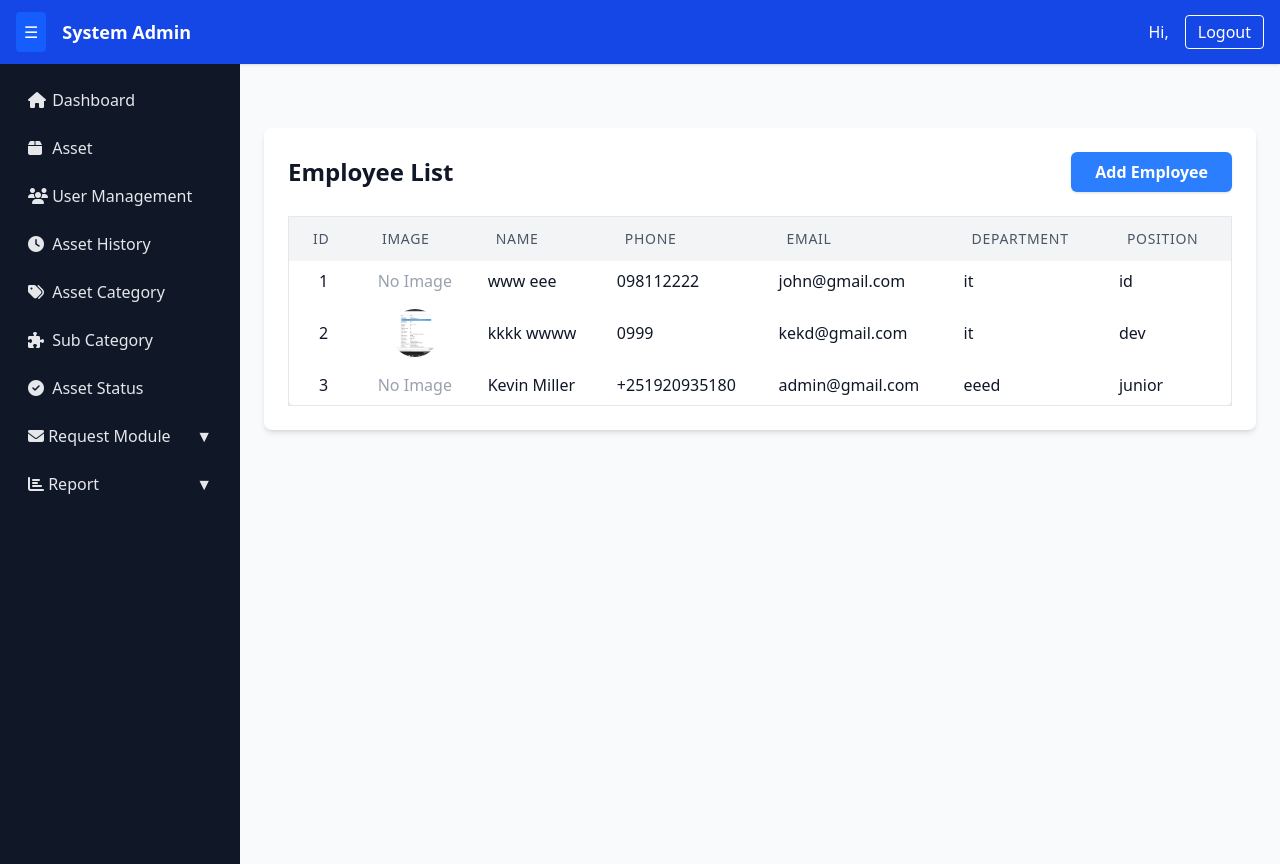
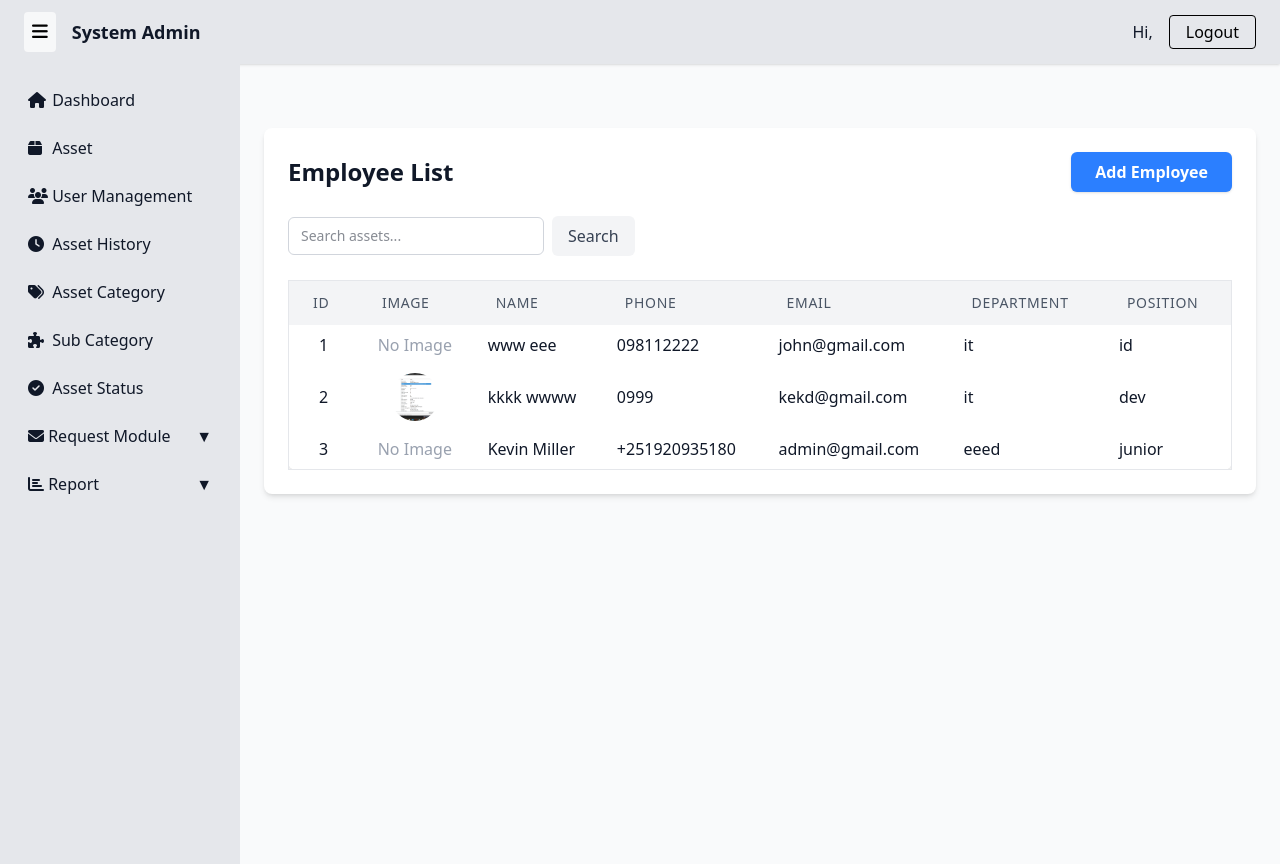
Before and after one commit to cherubkira/Asset-Management-System, a Django app: page /asset/employees/ in a window 1280 px wide. Run offline with Django 5.2, Linux system fonts and the light colour scheme; data comes from the database, SQL or seed files in the repository; style sheets or scripts are compiled from the project's sources.

Commit message:
make some change on views to make search

```diff
--- a/asset1/apps.py
+++ b/asset1/apps.py
@@ -1,6 +1,8 @@
 from django.apps import AppConfig
-
 
 class Asset1Config(AppConfig):
     default_auto_field = 'django.db.models.BigAutoField'
     name = 'asset1'
+
+    def ready(self):
+        import asset1.signals
--- a/asset1/templates/asset1/asset_detail.html
+++ b/asset1/templates/asset1/asset_detail.html
@@ -1,4 +1,4 @@
-{% extends "asset1/sidebar.html" %}
+<!-- {% extends "asset1/sidebar.html" %}
 {% block content %}
 <h2>{{ object.name }}</h2>
 <p>Category: {{ object.category }}</p>
@@ -14,4 +14,4 @@
     <li>No history</li>
   {% endfor %}
 </ul>
-{% endblock %}
+{% endblock %} -->
--- a/asset1/templates/asset1/employee_list.html
+++ b/asset1/templates/asset1/employee_list.html
@@ -13,6 +13,22 @@
         </a>
     </div>
 
+     <!-- Search -->
+  <form method="get" class="flex items-center gap-2 mb-6">
+    <input
+      type="text"
+      name="find_asset"
+      placeholder="Search assets..."
+      value="{{ request.GET.find_asset }}"
+      class="w-64 border border-gray-300 rounded-md px-3 py-2 text-sm focus:outline-none focus:ring-2 focus:ring-blue-500 focus:border-blue-500"
+    />
+    <button
+      type="submit"
+      class="px-4 py-2 bg-gray-100 text-gray-700 font-medium rounded-md hover:bg-gray-200 transition-colors duration-200"
+    >
+      Search
+    </button>
+  </form>
 
     <div class="overflow-x-auto">
         <table id="employeeTable" class="min-w-full bg-white border border-gray-200 rounded-lg shadow-md">
--- a/asset1/templates/asset1/sidebar.html
+++ b/asset1/templates/asset1/sidebar.html
@@ -1,29 +1,32 @@
+
 {% extends "asset1/base.html" %}
 
 {% block navbar %}
-<nav class="bg-blue-700 text-white shadow flex justify-between items-center px-4 py-3 transition-all duration-300"
-     id="navbar">
+<nav class="bg-gray-200 shadow flex justify-between items-center px-6 py-3 transition-all duration-300" id="navbar">
   <div class="flex items-center space-x-4">
     <!-- Sidebar toggle -->
-    <button id="sidebar-toggle" class="p-2 bg-blue-600 rounded hover:bg-blue-500">
-      ☰
+    <button id="sidebar-toggle" class="p-2 bg-white/70 rounded hover:bg-white text-black transition">
+      <i class="fa-solid fa-bars text-lg"></i>
     </button>
-    <h3 class="text-lg font-semibold">System Admin</h3>
+    <h3 class="text-lg font-semibold text-dark:bg-gray-800">System Admin</h3>
   </div>
 
   <div class="flex items-center space-x-4">
-    <span>Hi, {{ user.get_username }}</span>
+    <span class="text-dark:bg-gray-800 font-medium">Hi, {{ user.get_username }}</span>
     <form method="post" action="{% url 'asset1:logout' %}">
       {% csrf_token %}
       <button
         type="submit"
-        class="px-3 py-1 border border-white rounded hover:bg-white hover:text-blue-700 transition"
+        class="px-4 py-1 border border-black rounded text-black font-medium hover:bg-black hover:text-white transition"
       >
         Logout
       </button>
     </form>
   </div>
 </nav>
+
+
+
 {% endblock %}
 
 {% block content %}
@@ -31,36 +34,36 @@
 <div id="dashboard-wrapper" class="flex min-h-screen transition-all duration-300">
 
   <!-- Sidebar -->
-  <aside id="sidebar" class="w-60 bg-gray-900 text-gray-200 p-4 space-y-2 transition-all duration-300">
-    <a href="{% url 'asset1:dashboard' %}" class="block px-3 py-2 rounded hover:bg-gray-800"><i class="fas fa-home w-5"></i> Dashboard</a>
-    <a href="{% url 'asset1:asset_list' %}" class="block px-3 py-2 rounded hover:bg-gray-800"><i class="fas fa-box w-5"></i> Asset</a>
-    <a href="{% url 'asset1:employee_list' %}" class="block px-3 py-2 rounded hover:bg-gray-800"><i class="fas fa-users w-5"></i> User Management</a>
-    <a href="{% url 'asset1:asset_history' %}" class="block px-3 py-2 rounded hover:bg-gray-800"><i class="fas fa-clock w-5"></i> Asset History</a>
-    <a href="{% url 'asset1:asset_category' %}" class="block px-3 py-2 rounded hover:bg-gray-800"> <i class="fas fa-tags w-5"></i> Asset Category</a>
-    <a href="{% url 'asset1:subcategory_list' %}" class="block px-3 py-2 rounded hover:bg-gray-800"> <i class="fas fa-puzzle-piece w-5"></i> Sub Category</a>
-    <a href="{% url 'asset1:asset_status' %}" class="block px-3 py-2 rounded hover:bg-gray-800"><i class="fas fa-check-circle w-5"></i> Asset Status</a>
+  <aside id="sidebar" class="w-60 bg-gray-200 text-dark:bg-gray-800 p-4 space-y-2 transition-all duration-300">
+    <a href="{% url 'asset1:dashboard' %}" class="block px-3 py-2 rounded hover:bg-gray-200"><i class="fas fa-home w-5"></i> Dashboard</a>
+    <a href="{% url 'asset1:asset_list' %}" class="block px-3 py-2 rounded hover:bg-gray-200"><i class="fas fa-box w-5"></i> Asset</a>
+    <a href="{% url 'asset1:employee_list' %}" class="block px-3 py-2 rounded hover:bg-gray-200"><i class="fas fa-users w-5"></i> User Management</a>
+    <a href="{% url 'asset1:asset_history' %}" class="block px-3 py-2 rounded hover:bg-gray-200"><i class="fas fa-clock w-5"></i> Asset History</a>
+    <a href="{% url 'asset1:asset_category' %}" class="block px-3 py-2 rounded hover:bg-gray-200"> <i class="fas fa-tags w-5"></i> Asset Category</a>
+    <a href="{% url 'asset1:subcategory_list' %}" class="block px-3 py-2 rounded hover:bg-gray-200"> <i class="fas fa-puzzle-piece w-5"></i> Sub Category</a>
+    <a href="{% url 'asset1:asset_status' %}" class="block px-3 py-2 rounded hover:bg-gray-200"><i class="fas fa-check-circle w-5"></i> Asset Status</a>
 
     <!-- Request Module -->
     <details class="group">
-      <summary class="cursor-pointer px-3 py-2 rounded hover:bg-gray-800 flex justify-between items-center">
+      <summary class="cursor-pointer px-3 py-2 rounded hover:bg-gray-200 flex justify-between items-center">
         <span><i class="fas fa-envelope"></i> Request Module</span>
         <span class="group-open:rotate-180 transition-transform">▼</span>
       </summary>
       <div class="pl-5 mt-1 space-y-1">
-        <a href="{% url 'asset1:asset_request_list' %}" class="block px-2 py-1 rounded hover:bg-gray-800">Asset Request</a>
-        <a href="{% url 'asset1:asset_issue_list' %}" class="block px-2 py-1 rounded hover:bg-gray-800">Asset Issue</a>
+        <a href="{% url 'asset1:asset_request_list' %}" class="block px-2 py-1 rounded hover:bg-gray-200">Asset Request</a>
+        <a href="{% url 'asset1:asset_issue_list' %}" class="block px-2 py-1 rounded hover:bg-gray-200">Asset Issue</a>
       </div>
     </details>
 
     <!-- Report Module -->
     <details class="group">
-      <summary class="cursor-pointer px-3 py-2 rounded hover:bg-gray-800 flex justify-between items-center">
+      <summary class="cursor-pointer px-3 py-2 rounded hover:bg-gray-200 flex justify-between items-center">
         <span><i class="fas fa-chart-bar"></i> Report</span>
         <span class="group-open:rotate-180 transition-transform">▼</span>
       </summary>
       <div class="pl-5 mt-1 space-y-1">
-        <a href="#" class="block px-2 py-1 rounded hover:bg-gray-800">Asset Info</a>
-        <a href="#" class="block px-2 py-1 rounded hover:bg-gray-800">Asset Allocation</a>
+        <a href="#" class="block px-2 py-1 rounded hover:bg-gray-200">Asset Info</a>
+        <a href="#" class="block px-2 py-1 rounded hover:bg-gray-200">Asset Allocation</a>
       </div>
     </details>
   </aside>
@@ -83,10 +86,10 @@
   toggleBtn.addEventListener('click', () => {
     sidebar.classList.toggle('w-60');
     sidebar.classList.toggle('w-16');
-    mainContent.classList.toggle('ml-60'); // shift content when expanded
-    mainContent.classList.toggle('ml-16'); // shift content when collapsed
+    mainContent.classList.toggle('ml-60');
+    mainContent.classList.toggle('ml-16');
 
-    // hide text in sidebar links when collapsed
+
     sidebar.querySelectorAll('a, summary span').forEach(el => {
       if (sidebar.classList.contains('w-16')) {
         if(!el.querySelector('svg')) el.style.display = 'none';
--- a/asset1/views.py
+++ b/asset1/views.py
@@ -7,7 +7,7 @@ from .models import EmployeeList,Category,SubCategory,IssueReport
 from .forms import EmployeeForm, CategoryForm, SubCategoryForm, AssetRequestForm
 from django.contrib import messages
 from django.db.models import Q
-from django.contrib.auth import get_user_model
+
 
 
 
@@ -106,7 +106,19 @@ def employee_create(request):
     return render(request, 'asset1/employee_list_form.html', {'form': form})
 
 def employee_list(request):
-    employees = EmployeeList.objects.all()
+    query = request.GET.get('find_asset', '')
+    if query:
+        employees = EmployeeList.objects.filter(
+            Q(first_name__icontains=query) |
+            Q(last_name__icontains=query) |
+            Q(email__icontains=query) |
+            Q(phone_number__icontains=query) |
+            Q(department__icontains=query) |
+            Q(id__icontains=query)
+        )
+    else:
+        employees = EmployeeList.objects.all()
+
     return render(request, 'asset1/employee_list.html', {'employees': employees})
 
 def category_list(request):
@@ -157,14 +169,31 @@ def asset_delete(request, pk):
 
 
 def asset_request_list(request):
+    requests = (
+        AssetRequest.objects
+        .select_related("requester", "category", "asset")
+        .all()
+        .order_by("-requested_at")
+    )
+    return render(request, "asset1/request_list.html", {"requests": requests})
 
-    requests = AssetRequest.objects.select_related('asset', 'requester', 'category').all().order_by('-requested_at')
-    return render(request, 'asset1/request_list.html', {'requests': requests})
+def create_asset_request(request):
+    if request.method == "POST":
+        form = AssetRequestForm(request.POST)
+        if form.is_valid():
+            asset_request = form.save(commit=False)
+            asset_request.requester = request.user
+            asset_request.save()
+            return redirect("asset1:request_list")
+    else:
+        form = AssetRequestForm()
+    return render(request, "asset1/request_form.html", {"form": form})
 
 
 def asset_issue_list(request):
     issues = IssueReport.objects.select_related("asset", "reporter").all().order_by('-created_at')
     return render(request, "asset1/issue_list.html", {"issues": issues,})
+
 
 def asset_update(request, pk):
     asset = get_object_or_404(Asset, pk=pk)
```
Also changed, not shown: asset1/signals.py (+22 -9 lines), asset1/templates/asset1/asset_history.html (+20 -12 lines), asset1/templates/asset1/dashboard.html (line endings or trailing spaces), db.sqlite3.
